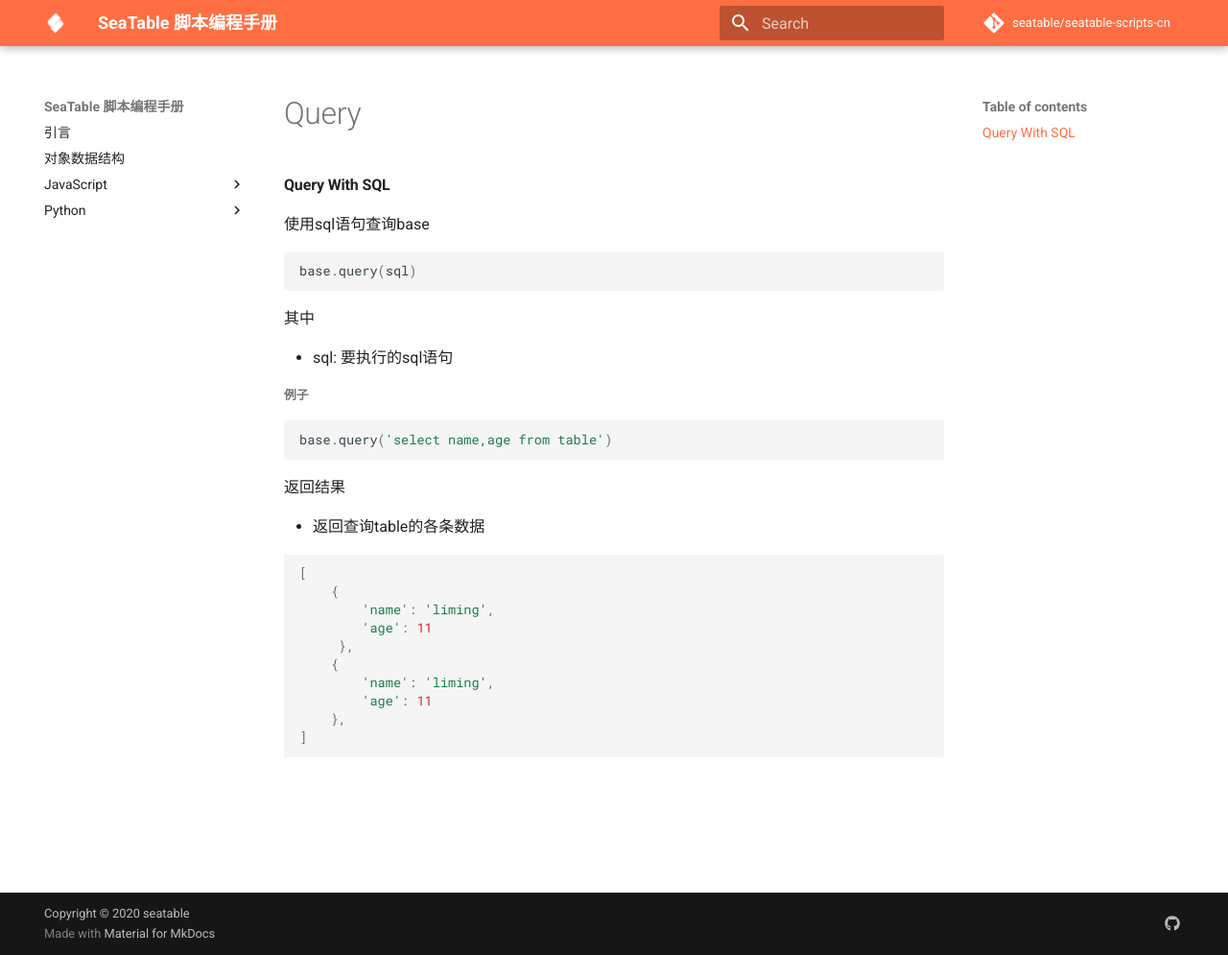
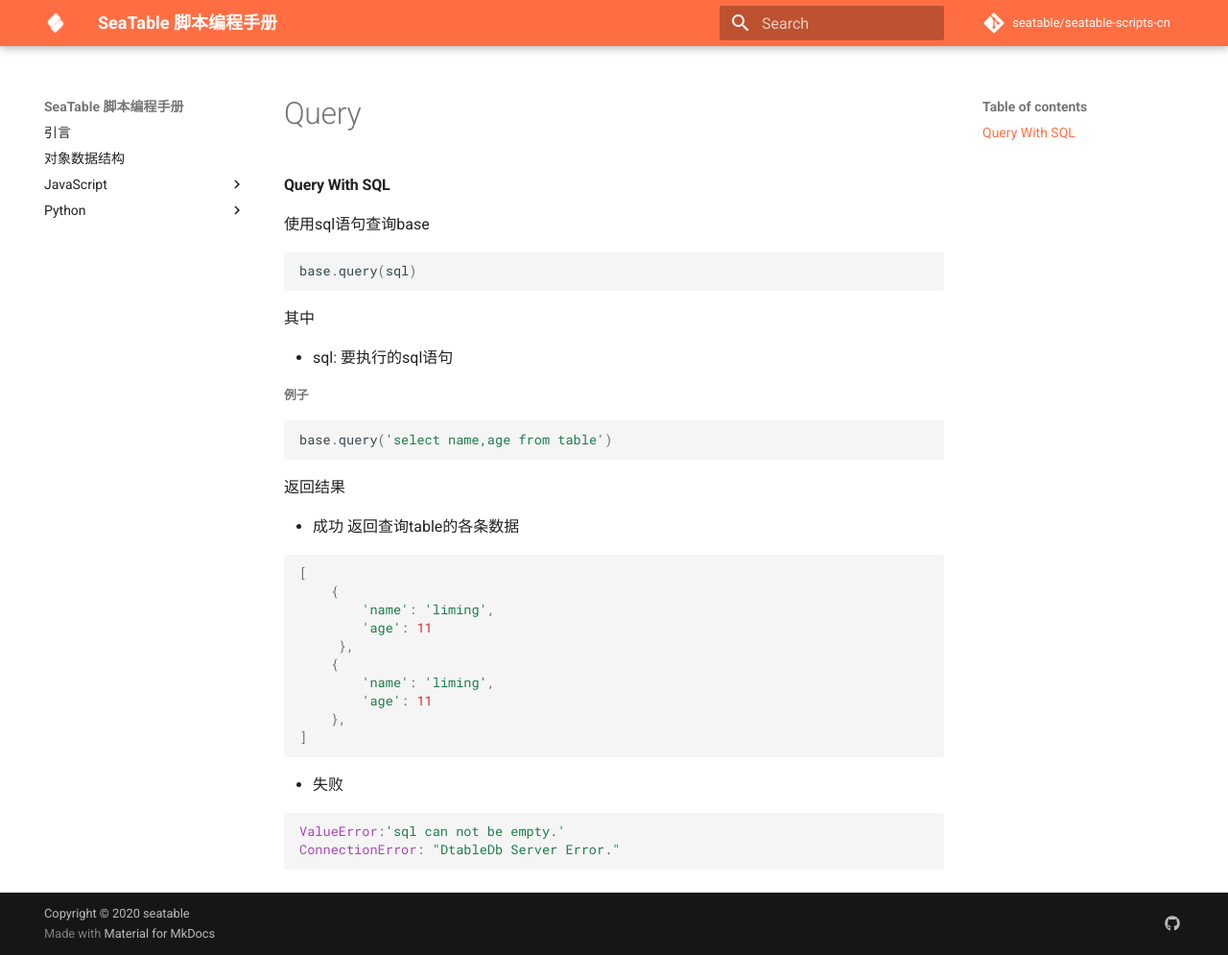
Before and after one commit to seatable/seatable-scripts-cn, an MkDocs documentation site: the page built from manual/python/query.md, in a window 1280 px wide and 995 px high. Shown: the whole window at 96% size. Built offline with MkDocs 1.6.1 and Material for MkDocs 9.7.7, drawn with Linux system fonts in a browser that asks for light colours; comment, search, counter and statistics services are not loaded.

Commit message:
add error message

````diff
--- a/manual/python/query.md
+++ b/manual/python/query.md
@@ -20,7 +20,7 @@
 ```
 返回结果
 
-* 返回查询table的各条数据
+* 成功 返回查询table的各条数据
 
 ```python
 [
@@ -34,3 +34,9 @@
     },
 ]
 ```
+* 失败
+
+```python
+ValueError:'sql can not be empty.'
+ConnectionError: "DtableDb Server Error."
+```
````
